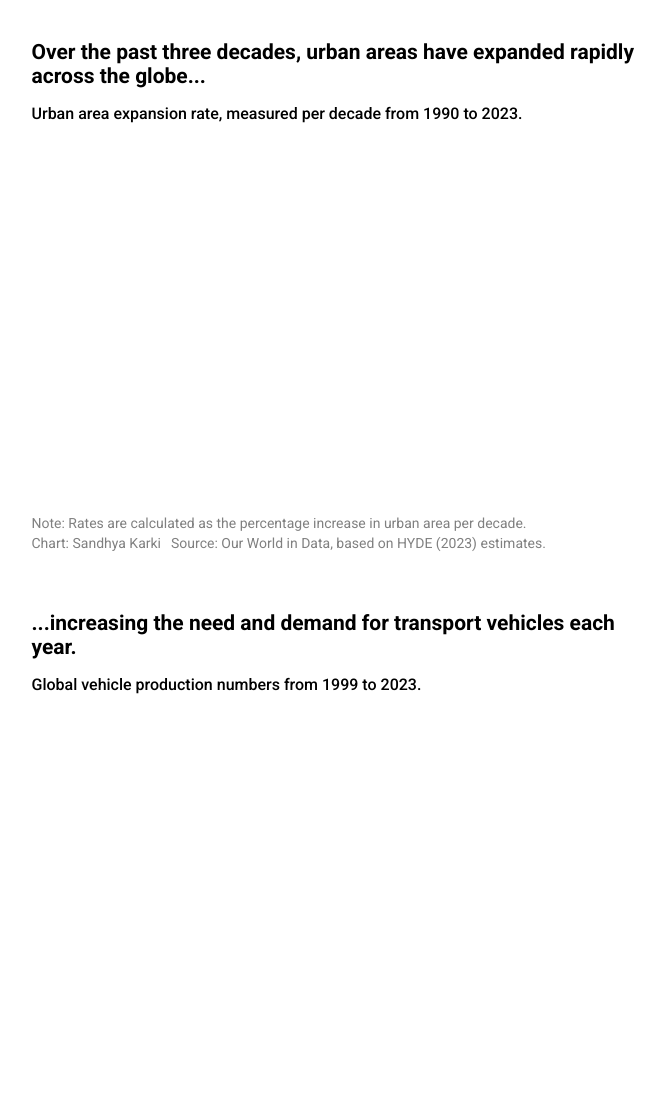
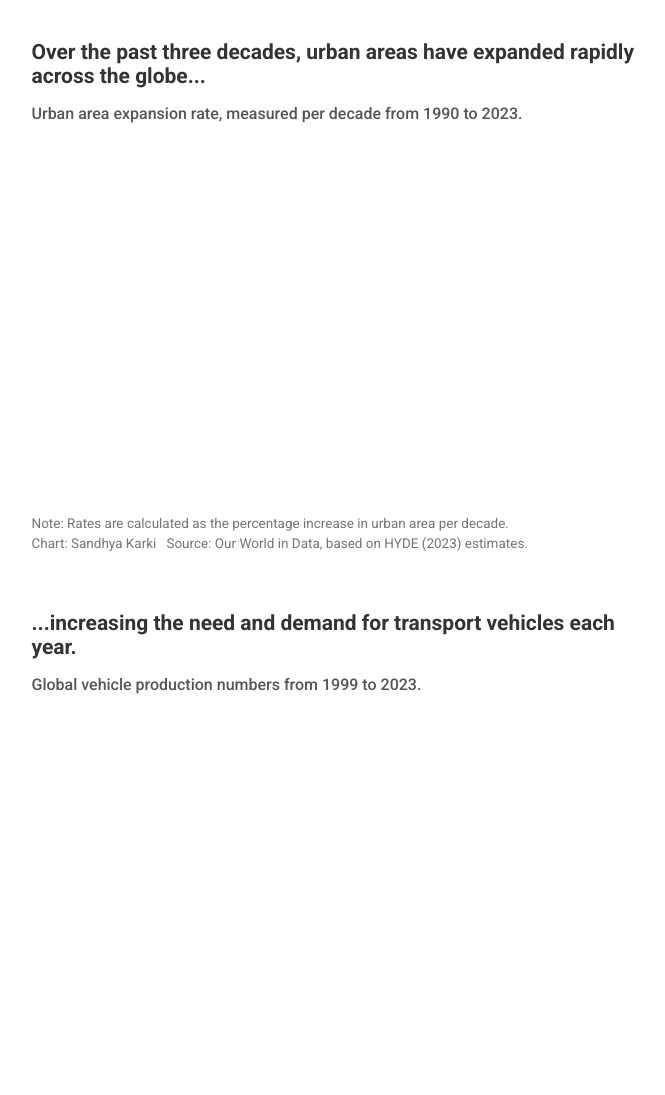
Before and after one commit to sandhya-mgs2/data-viz-final, a website: page index.html in a window 1280 px wide. Shown: the top 1095 px of the page, without its empty margins (296-961 px from the left). Drawn offline with Linux system fonts and the light colour scheme; a script that the page names is missing.

Commit message:
Update index.html

```diff
--- a/index.html
+++ b/index.html
@@ -27,6 +27,7 @@
             font-weight: 700;
             margin-bottom: 16px;
             margin-top: 0px;
+            color: #333333;
         }
 
         .chart-section {
@@ -34,16 +35,16 @@
         }
 
         .chart-note {
-            font-size: 14px;
+            font-size: 13.5px;
             font-weight: 400;
-            color: gray;
+            color: #757575;
             margin-bottom: 4px;
         }
 
         .chart-source {
-            font-size: 14px;
+            font-size: 13.5px;
             font-weight: 400;
-            color: gray;
+            color: #757575;
             margin-top: 0px;
         }
 
@@ -52,6 +53,7 @@
             font-weight: 500;
             margin-bottom: 1em;
             margin-top: 0px;
+            color: #555555;
         }
 
         .space {
```
